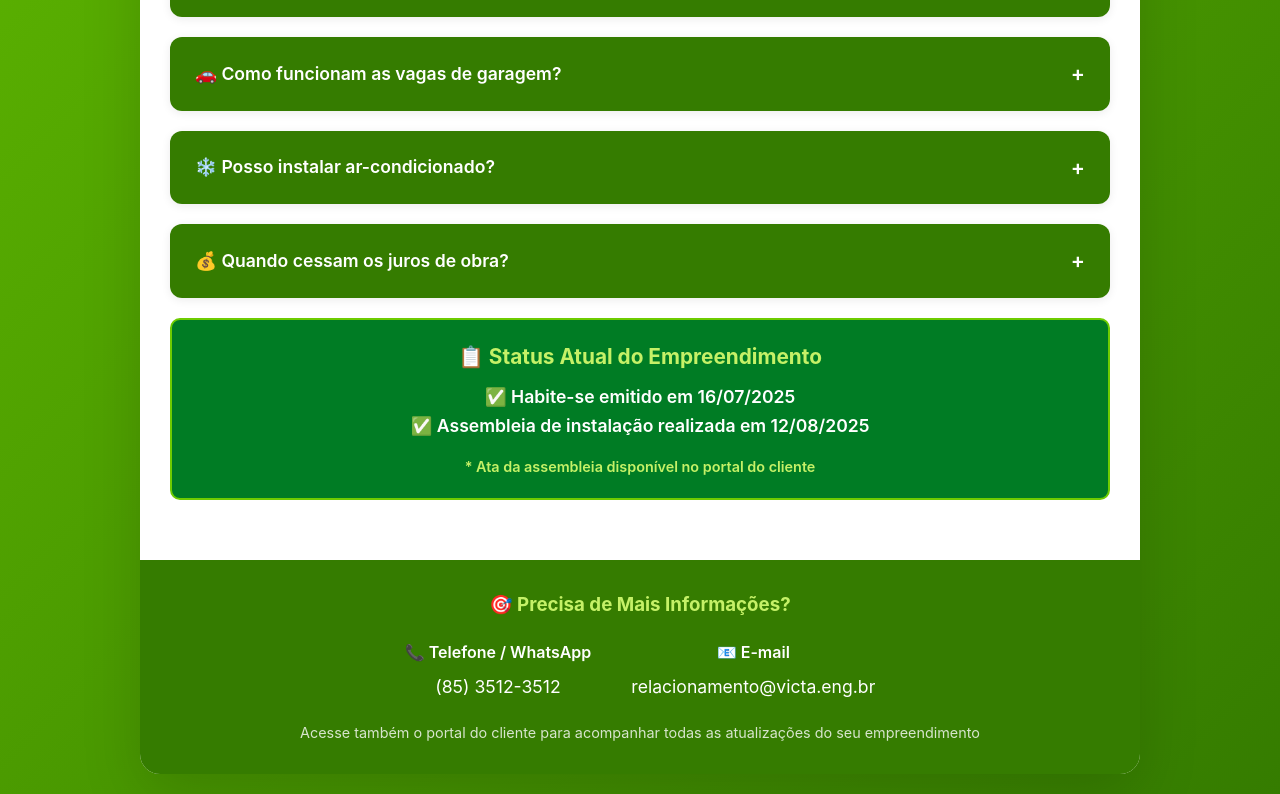
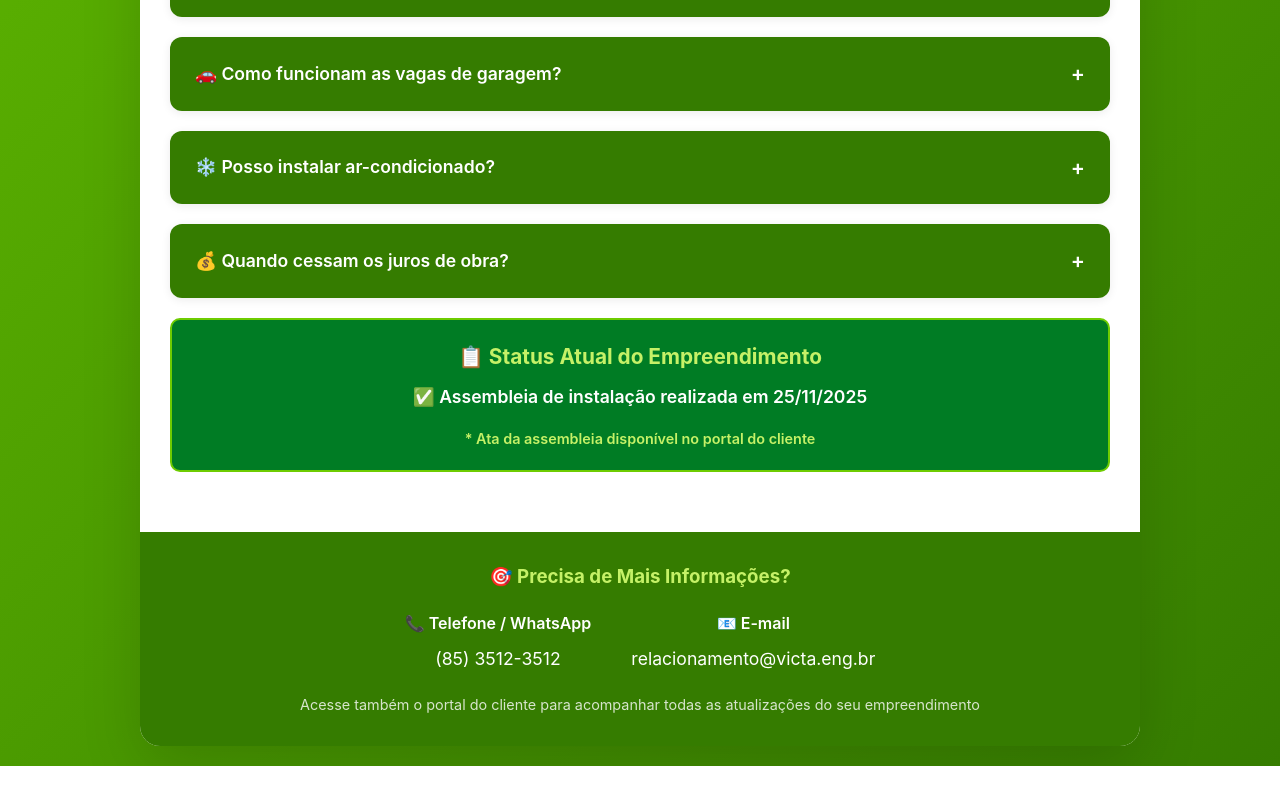
Before and after one commit to RelacionamentoVicta/CaucaiaFAQ, a plain HTML site: page index.html in a window 1280 px wide. Shown: the part 1269-2063 px from the top of the page. After the commit the page ends 2035 px from the top, so only its background shows below. Drawn offline with Linux system fonts and the light colour scheme.

Commit message:
Update index.html

```diff
--- a/index.html
+++ b/index.html
@@ -355,8 +355,7 @@
 
             <div class="highlight-box" style="background: #007C24;">
                 <h3 style="color: #C5F167;">📋 Status Atual do Empreendimento</h3>
-                <p style="color: white !important; font-weight: 600;">✅ Habite-se emitido em 16/07/2025</p>
-                <p style="color: white !important; font-weight: 600;">✅ Assembleia de instalação realizada em 12/08/2025</p>
+                             <p style="color: white !important; font-weight: 600;">✅ Assembleia de instalação realizada em 25/11/2025</p>
                 <p style="font-size: 0.9em; margin-top: 15px; color: #C5F167 !important;">* Ata da assembleia disponível no portal do cliente</p>
             </div>
         </div>
```
